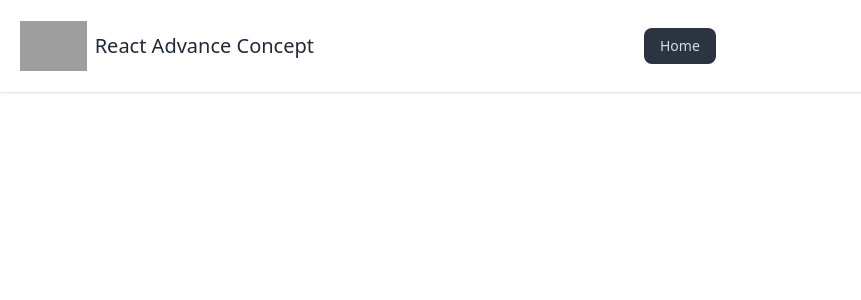
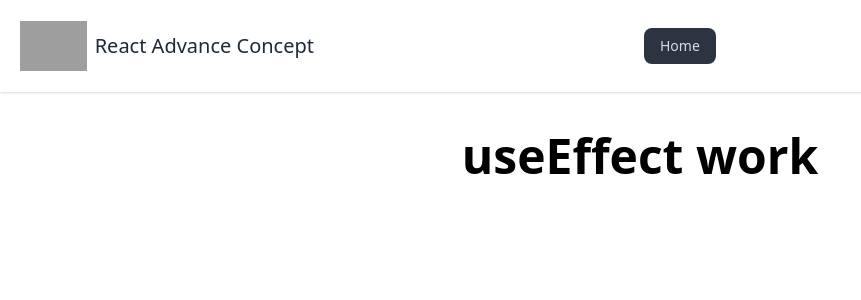
Before and after one commit to minhazapon/react.js-advance-concept, a React (Vite) app: page / in a window 1280 px wide. Shown: the top 300 px of the page, without its empty margins (0-861 px from the left). Built offline with nearby package versions, Linux system fonts and the light colour scheme; grey boxes are pictures that could not be loaded.

Commit message:
added file

```diff
--- a/src/Home.jsx
+++ b/src/Home.jsx
@@ -1,9 +1,12 @@
+import Ref from "./useRef/Ref"
 
 
 function Home() {
     return (
         <div>
 
+            <Ref></Ref>
+
         </div>
     )
 }
--- /dev/null
+++ b/src/useRef/Ref.jsx
@@ -0,0 +1,13 @@
+
+
+function Ref() {
+    return (
+        <div>
+
+            <p className=" text-center mt-10 font-bold text-5xl text-black ">useEffect work</p>
+
+        </div>
+    )
+}
+
+export default Ref
```
Also changed, not shown: src/Nav.jsx (+0 -7 lines).
